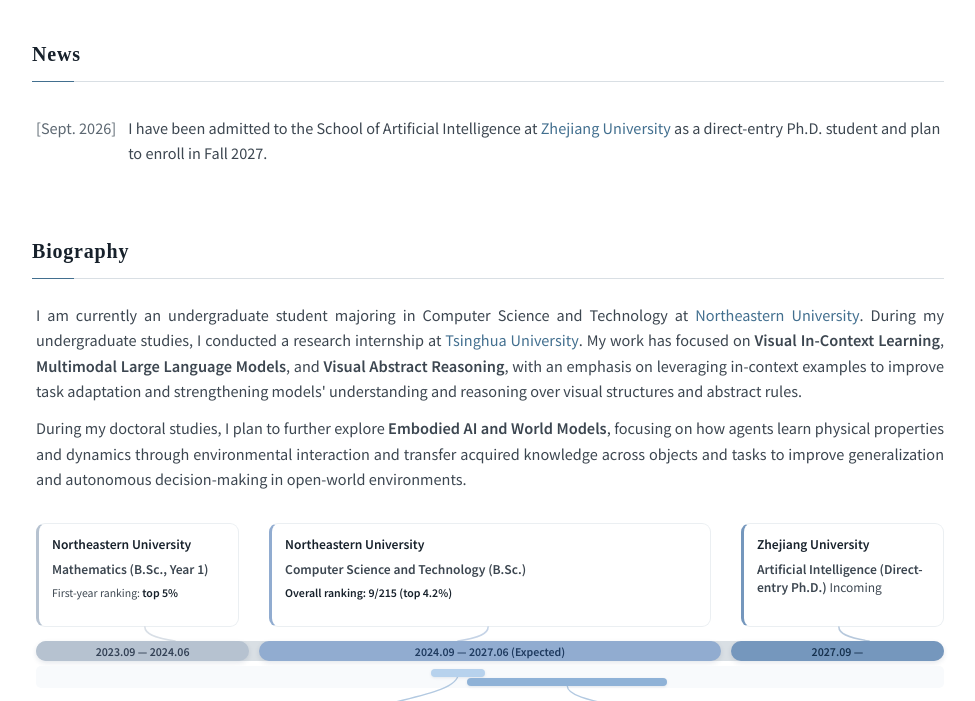
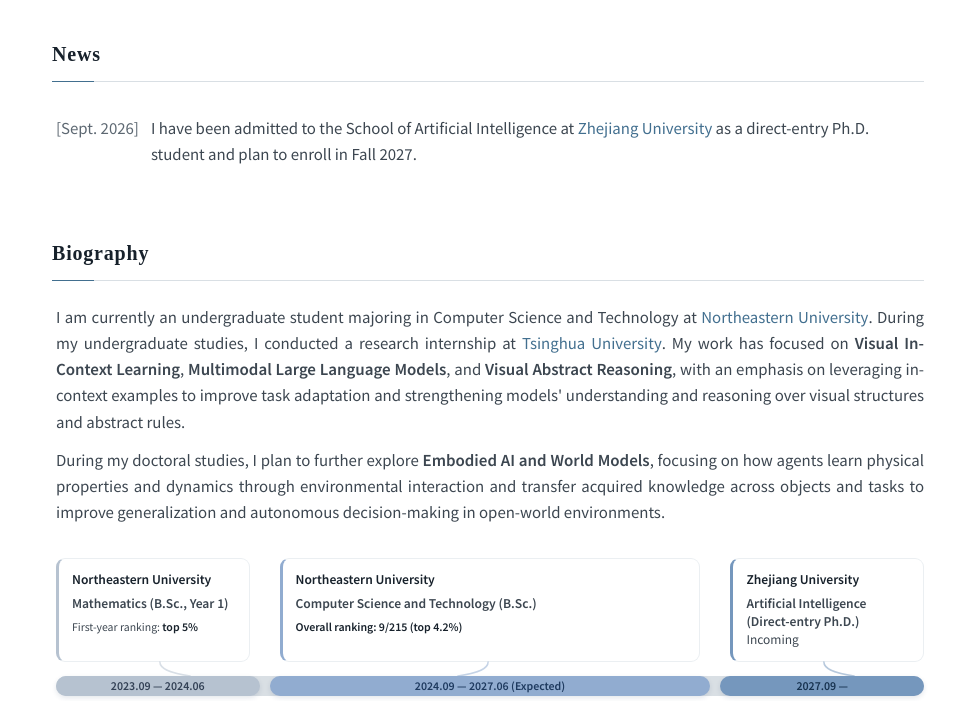
Before and after one commit to panhh0804/panhh0804.github.io, a plain HTML site: page index.html in a window 1280 px wide. Shown: the part 272-973 px from the top of the page, without its empty margins (152-1127 px from the left). Drawn offline with Linux system fonts and the light colour scheme.

Commit message:
调整页面宽度

```diff
--- a/index.html
+++ b/index.html
@@ -19,7 +19,7 @@
     <link rel="icon" type="image/png" sizes="16x16" href="favicon-16x16.png">
     <link rel="apple-touch-icon" sizes="180x180" href="apple-touch-icon.png">
     <link rel="manifest" href="site.webmanifest">
-    <link rel="stylesheet" href="style.css?v=20">
+    <link rel="stylesheet" href="style.css?v=21">
     <link rel="preconnect" href="https://fonts.googleapis.com">
     <link rel="preconnect" href="https://fonts.gstatic.com" crossorigin>
     <link href="https://fonts.googleapis.com/css2?family=Noto+Serif+SC:wght@400;600;700&amp;family=Noto+Sans+SC:wght@300;400;500;600&amp;display=swap" rel="stylesheet">
@@ -394,7 +394,6 @@
         const zhTranslations = {
             'nav.biography': '简介',
             'nav.news': '新闻',
-            'nav.news': '新闻',
             'nav.research': '研究',
             'nav.publications': '论文',
             'nav.projects': '项目',
--- a/style.css
+++ b/style.css
@@ -19,7 +19,7 @@
     --color-rank-b: #c05621;
     --font-sans: 'Noto Sans SC', -apple-system, BlinkMacSystemFont, 'Segoe UI', Roboto, sans-serif;
     --font-serif: 'Noto Serif SC', 'Songti SC', 'SimSun', serif;
-    --max-width: 960px;
+    --max-width: 920px;
     --shadow-sm: 0 1px 2px rgba(0,0,0,0.04);
     --shadow-md: 0 2px 8px rgba(0,0,0,0.05);
     --shadow-lg: 0 6px 18px rgba(0,0,0,0.07);
@@ -2488,7 +2488,7 @@ a:hover::after {
 .award-name,
 .award-note {
     font-family: var(--font-sans);
-    font-size: 14.5px;
+    font-size: 15px;
 }
 
 .modal {
```
